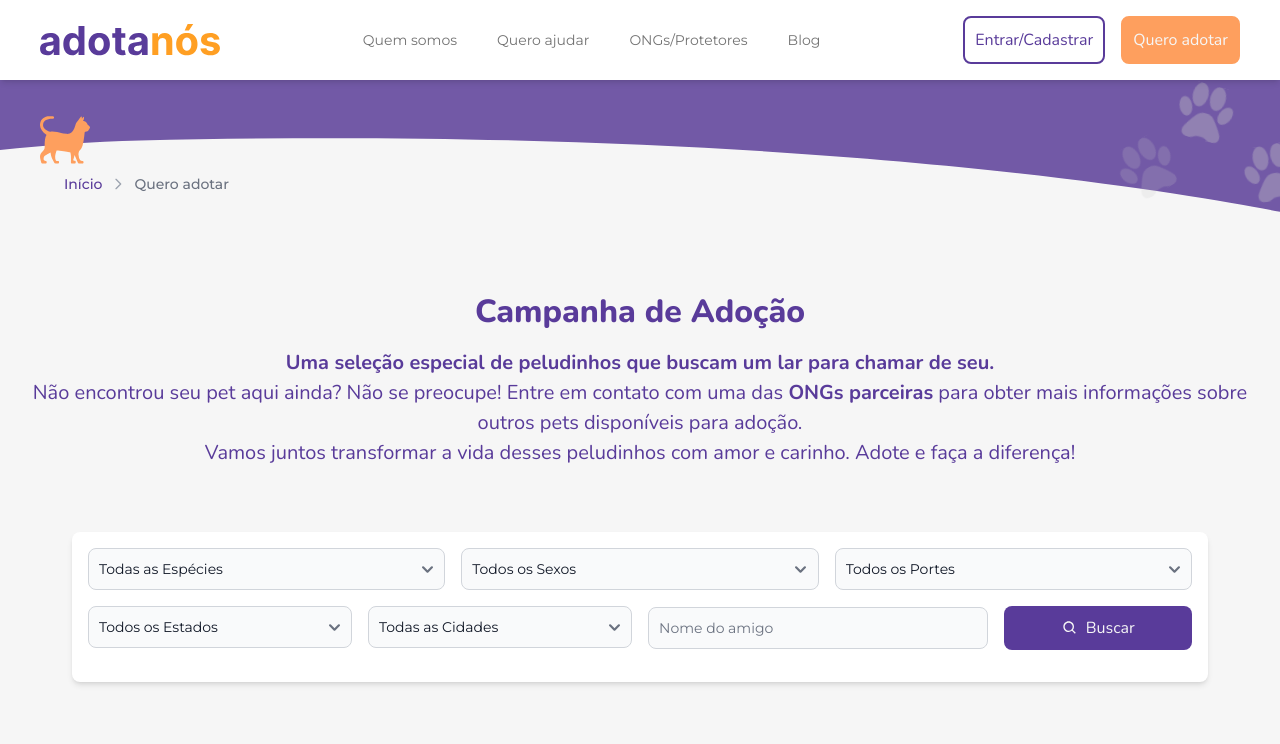
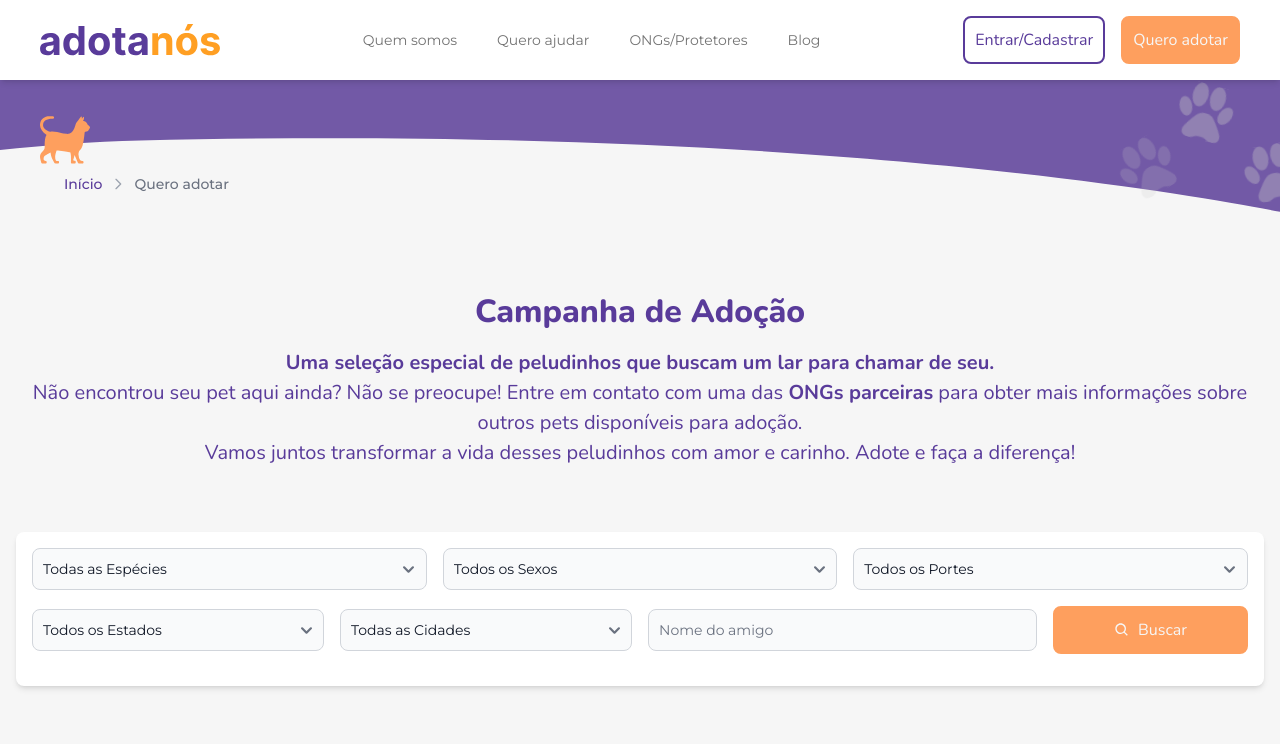
Before and after one commit to AlarconVinicius/sistema-de-gestao-para-ong-de-animais-front, a React (Vite) app: page / in a window 1280 px wide. Shown: the top 744 px of the page. Built offline with nearby package versions, Linux system fonts and the light colour scheme.

Commit message:
feat: Implementar filtro de pet

```diff
--- a/src/components/Filter/FilterPet.jsx
+++ b/src/components/Filter/FilterPet.jsx
@@ -1,23 +1,24 @@
 import React from 'react';
-import { Select, TextInput, Button } from 'flowbite-react';
+import PropTypes from 'prop-types';
+import { Select, TextInput } from 'flowbite-react';
 import { BiSearch } from 'react-icons/bi';
 
-const FilterPet = () => {
+const FilterPet = ({ handleFilterChange }) => {
     return (
-        <div className="lg:mx-14 bg-white p-4 rounded-lg shadow-md">
+        <div className="bg-white p-4 rounded-lg shadow-md">
             <div className="grid grid-cols-1 md:grid-cols-3 gap-4 mb-4">
-                <Select id="species" required>
+                <Select id="species" className='items-center' required onChange={handleFilterChange}>
                     <option>Todas as Espécies</option>
                     <option>Cachorro</option>
                     <option>Gato</option>
                     <option>Outros</option>
                 </Select>
-                <Select id="sex" required>
+                <Select id="sex" className='items-center' required onChange={handleFilterChange}>
                     <option>Todos os Sexos</option>
                     <option>Macho</option>
                     <option>Fêmea</option>
                 </Select>
-                <Select id="size" required>
+                <Select id="size" className='items-center' required onChange={handleFilterChange}>
                     <option>Todos os Portes</option>
                     <option>Pequeno</option>
                     <option>Médio</option>
@@ -25,32 +26,32 @@ const FilterPet = () => {
                 </Select>
             </div>
             <div className="grid grid-cols-1 md:grid-cols-12 gap-4 mb-4">
-                <Select id="state" className='md:col-span-3' required>
+                <Select id="state" className='md:col-span-3 items-center' required onChange={handleFilterChange}>
                     <option>Todos os Estados</option>
-                    <option>São Paulo</option>
-                    <option>Rio de Janeiro</option>
-                    <option>Minas Gerais</option>
-                    <option>Bahia</option>
-                    {/* Adicione mais estados conforme necessário */}
+                    <option>SP</option>
+                    <option>RJ</option>
+                    <option>MG</option>
+                    <option>BH</option>
                 </Select>
-                <Select id="city" className='md:col-span-3' required>
+                <Select id="city" className='md:col-span-3 items-center' required onChange={handleFilterChange}>
                     <option>Todas as Cidades</option>
                     <option>São Paulo</option>
                     <option>Rio de Janeiro</option>
                     <option>Belo Horizonte</option>
                     <option>Salvador</option>
-                    {/* Adicione mais cidades conforme necessário */}
                 </Select>
                 <div className="md:col-span-6 flex items-center space-x-4 w-auto">
-                    <TextInput className='w-full' id="name" placeholder="Nome do amigo" />
-                    <button className="btn-primary bg-primaryPurple border-none w-72 flex items-center justify-center">
+                    <TextInput className='w-full' id="name" placeholder="Nome do amigo" onChange={handleFilterChange} />
+                    <button className="btn-primary w-72 flex items-center justify-center">
                         <BiSearch className="mr-2" />
                         Buscar
                     </button>
                 </div>
             </div>
         </div>
-  )
+    );
 }
-
-export default FilterPet
+FilterPet.propTypes = {
+    handleFilterChange: PropTypes.func.isRequired
+};
+export default FilterPet;
--- a/src/routes/QueroAdotar.jsx
+++ b/src/routes/QueroAdotar.jsx
@@ -6,27 +6,34 @@ import CardPet from '../components/Card/CardPet';
 
 const QueroAdotar = () => {
     const [visibleCount, setVisibleCount] = useState(6);
+    const [speciesFilter, setSpeciesFilter] = useState('Todas as Espécies');
+    const [sexFilter, setSexFilter] = useState('Todos os Sexos');
+    const [sizeFilter, setSizeFilter] = useState('Todos os Portes');
+    const [stateFilter, setStateFilter] = useState('Todos os Estados');
+    const [cityFilter, setCityFilter] = useState('Todas as Cidades');
+    const [nameFilter, setNameFilter] = useState('');
 
     const breadcrumbItems = [
         { label: "Início", href: "/" },
         { label: "Quero adotar" }
     ];
+
     const allPets = [
-        {id: 1, nome: "Acerola", sexo: 0, ong: "ACASA - ASSOCIACAO COM AMOR SEM ABANDONO", endereco: "SAO BERNARDO DO CAMPO, SP", image: "/src/assets/cardImage.png"},
-        {id: 2, nome: "Amelia", sexo: 1, ong: "UNIÃO DE PROTEÇÃO ANIMAL DA BAHIA - UPABA", endereco: "SALVADOR, BA", image: "/src/assets/cardImage.png"},
-        {id: 3, nome: "ANAÍTA", sexo: 1, ong: "ACASA - ASSOCIACAO COM AMOR SEM ABANDONO", endereco: "SAO PAULO, SP", image: "/src/assets/cardImage.png"},
-        {id: 4, nome: "Helena", sexo: 1, ong: "Ferreira", endereco: "Cunha, AC", image: "/src/assets/cardImage.png"},
-        {id: 5, nome: "João Guilherme", sexo: 0, ong: "Peixoto Souza S.A.", endereco: "Moreira, SC", image: "/src/assets/cardImage.png"},
-        {id: 6, nome: "Mirella", sexo: 0, ong: "da Paz", endereco: "Oliveira da Prata, SC", image: "/src/assets/cardImage.png"},
-        {id: 7, nome: "Bianca", sexo: 0, ong: "da Rocha", endereco: "Carvalho do Oeste, PE", image: "/src/assets/cardImage.png"},
-        {id: 8, nome: "Otávio", sexo: 0, ong: "Monteiro", endereco: "Dias do Campo, SE", image: "/src/assets/cardImage.png"},
-        {id: 9, nome: "Beatriz", sexo: 1, ong: "Cardoso", endereco: "Novaes, RJ", image: "/src/assets/cardImage.png"},
-        {id: 10, nome: "Bruno", sexo: 0, ong: "Carvalho - EI", endereco: "Lopes, CE", image: "/src/assets/cardImage.png"},
-        {id: 11, nome: "Antônio", sexo: 1, ong: "da Mata Aragão S.A.", endereco: "Rodrigues, RO", image: "/src/assets/cardImage.png"},
-        {id: 12, nome: "Eloah", sexo: 1, ong: "Farias - EI", endereco: "Cunha, MT", image: "/src/assets/cardImage.png"},
-        {id: 13, nome: "Benício", sexo: 1, ong: "Peixoto S/A", endereco: "Martins das Pedras, AM", image: "/src/assets/cardImage.png"},
-        {id: 14, nome: "Lorenzo", sexo: 0, ong: "da Rosa", endereco: "Almeida, PB", image: "/src/assets/cardImage.png"},
-        {id: 15, nome: "Alícia", sexo: 0, ong: "da Mata", endereco: "Sales, AL", image: "/src/assets/cardImage.png"}
+        {id: 1, nome: "Acerola", sexo: 0, especie: "Cachorro", porte: "Pequeno", ong: "ACASA - ASSOCIACAO COM AMOR SEM ABANDONO", endereco: "SAO BERNARDO DO CAMPO, SP", estado: "SP", cidade: "São Bernardo do Campo", image: "/src/assets/cardImage.png"},
+        {id: 2, nome: "Amelia", sexo: 1, especie: "Gato", porte: "Médio", ong: "UNIÃO DE PROTEÇÃO ANIMAL DA BAHIA - UPABA", endereco: "SALVADOR, BA", estado: "BA", cidade: "Salvador", image: "/src/assets/cardImage.png"},
+        {id: 3, nome: "ANAÍTA", sexo: 1, especie: "Cachorro", porte: "Grande", ong: "ACASA - ASSOCIACAO COM AMOR SEM ABANDONO", endereco: "SAO PAULO, SP", estado: "SP", cidade: "São Paulo", image: "/src/assets/cardImage.png"},
+        {id: 4, nome: "Helena", sexo: 1, especie: "Gato", porte: "Pequeno", ong: "Ferreira", endereco: "Cunha, AC", estado: "AC", cidade: "Cunha", image: "/src/assets/cardImage.png"},
+        {id: 5, nome: "João Guilherme", sexo: 0, especie: "Cachorro", porte: "Grande", ong: "Peixoto Souza S.A.", endereco: "Moreira, SC", estado: "SC", cidade: "Moreira", image: "/src/assets/cardImage.png"},
+        {id: 6, nome: "Mirella", sexo: 0, especie: "Gato", porte: "Médio", ong: "da Paz", endereco: "Oliveira da Prata, SC", estado: "SC", cidade: "Oliveira da Prata", image: "/src/assets/cardImage.png"},
+        {id: 7, nome: "Bianca", sexo: 0, especie: "Cachorro", porte: "Pequeno", ong: "da Rocha", endereco: "Carvalho do Oeste, PE", estado: "PE", cidade: "Carvalho do Oeste", image: "/src/assets/cardImage.png"},
+        {id: 8, nome: "Otávio", sexo: 0, especie: "Gato", porte: "Grande", ong: "Monteiro", endereco: "Dias do Campo, SE", estado: "SE", cidade: "Dias do Campo", image: "/src/assets/cardImage.png"},
+        {id: 9, nome: "Beatriz", sexo: 1, especie: "Cachorro", porte: "Médio", ong: "Cardoso", endereco: "Novaes, RJ", estado: "RJ", cidade: "Novaes", image: "/src/assets/cardImage.png"},
+        {id: 10, nome: "Bruno", sexo: 0, especie: "Gato", porte: "Pequeno", ong: "Carvalho - EI", endereco: "Lopes, CE", estado: "CE", cidade: "Lopes", image: "/src/assets/cardImage.png"},
+        {id: 11, nome: "Antônio", sexo: 1, especie: "Cachorro", porte: "Grande", ong: "da Mata Aragão S.A.", endereco: "Rodrigues, RO", estado: "RO", cidade: "Rodrigues", image: "/src/assets/cardImage.png"},
+        {id: 12, nome: "Eloah", sexo: 1, especie: "Gato", porte: "Médio", ong: "Farias - EI", endereco: "Cunha, MT", estado: "MT", cidade: "Cunha", image: "/src/assets/cardImage.png"},
+        {id: 13, nome: "Benício", sexo: 1, especie: "Cachorro", porte: "Pequeno", ong: "Peixoto S/A", endereco: "Martins das Pedras, AM", estado: "AM", cidade: "Martins das Pedras", image: "/src/assets/cardImage.png"},
+        {id: 14, nome: "Lorenzo", sexo: 0, especie: "Gato", porte: "Grande", ong: "da Rosa", endereco: "Almeida, PB", estado: "PB", cidade: "Almeida", image: "/src/assets/cardImage.png"},
+        {id: 15, nome: "Alícia", sexo: 0, especie: "Cachorro", porte: "Médio", ong: "da Mata", endereco: "Sales, AL", estado: "AL", cidade: "Sales", image: "/src/assets/cardImage.png"}
     ];
 
 
@@ -34,25 +41,65 @@ const QueroAdotar = () => {
         setVisibleCount(prevCount => prevCount + 6);
     }
 
+    const handleFilterChange = (e) => {
+        const { id, value } = e.target;
+        switch (id) {
+            case 'species':
+                setSpeciesFilter(value);
+                break;
+            case 'sex':
+                setSexFilter(value);
+                break;
+            case 'size':
+                setSizeFilter(value);
+                break;
+            case 'state':
+                setStateFilter(value);
+                break;
+            case 'city':
+                setCityFilter(value);
+                break;
+            case 'name':
+                setNameFilter(value);
+                break;
+            default:
+                break;
+        }
+    };
+
+    const filteredPets = allPets.filter(pet => {
+        return (
+            (speciesFilter === 'Todas as Espécies' || pet.especie === speciesFilter) &&
+            (sexFilter === 'Todos os Sexos' || (sexFilter === 'Macho' ? pet.sexo === 0 : pet.sexo === 1)) &&
+            (sizeFilter === 'Todos os Portes' || pet.porte === sizeFilter) &&
+            (stateFilter === 'Todos os Estados' || pet.endereco.includes(stateFilter)) &&
+            (cityFilter === 'Todas as Cidades' || pet.endereco.includes(cityFilter)) &&
+            (nameFilter === '' || pet.nome.toLowerCase().includes(nameFilter.toLowerCase()))
+        );
+    });
+
     return (
         <div className='bg-neutralWhite1'>
             <div><Header breadcrumbItems={breadcrumbItems} /></div>
             <div className='md:px14 px-4 py-16 max-w-screen-xl mx-auto' id='quero-adotar'>
                 <h1 className='mb-3 text-center text-[32px] font-Nunito font-extrabold text-primaryPurple'>Campanha de Adoção</h1>
-                <p  className='mb-16 text-center text-[20px] font-Nunito text-primaryPurple'><span className='font-bold'>
+                <p className='mb-16 text-center text-[20px] font-Nunito text-primaryPurple'><span className='font-bold'>
                     Uma seleção especial de peludinhos que buscam um lar para chamar de seu.</span><br />
                     Não encontrou seu pet aqui ainda? Não se preocupe! Entre em contato com uma das <Link to="/ongs-protetores" className='font-bold'>ONGs parceiras</Link> para obter mais informações sobre outros pets disponíveis para adoção.<br />
                     Vamos juntos transformar a vida desses peludinhos com amor e carinho. Adote e faça a diferença!
                 </p>
-                <FilterPet />
+                <FilterPet handleFilterChange={handleFilterChange} />
                 <div className='mt-16 justify-items-center grid lg:grid-cols-3 md:grid-cols-3 grid-cols-1 gap-5 overflow-x-hidden'>
                     {
-                        allPets.slice(0, visibleCount).map(pet =>
-                            <CardPet key={pet.id} pet={pet} />
-                        )
-                    }
+                        filteredPets.length === 0 ? (
+                            <p className="text-center text-neutralGrey2 font-bold">Nenhum pet encontrado</p>
+                        ) : (
+                            filteredPets.slice(0, visibleCount).map(pet =>
+                                <CardPet key={pet.id} pet={pet} />
+                            )
+                        )}
                 </div>
-                {visibleCount < allPets.length && (
+                {visibleCount < filteredPets.length && (
                     <div className='flex justify-center mt-8'>
                         <button onClick={handleLoadMore} className='text-secondaryOrange text-medium btn-primary bg-transparent border-2 border-secondaryOrange'>Carregar mais</button>
                     </div>
```
